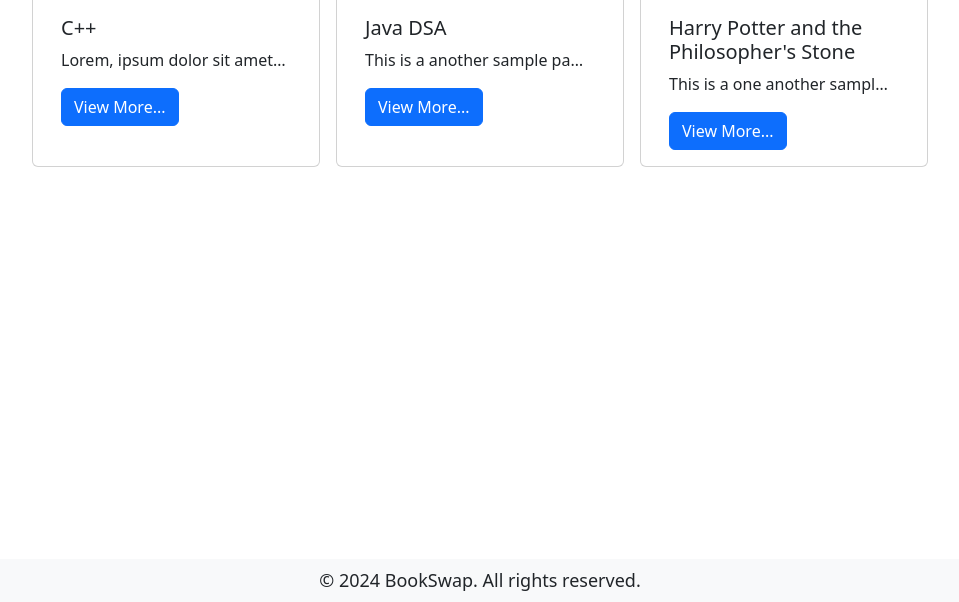
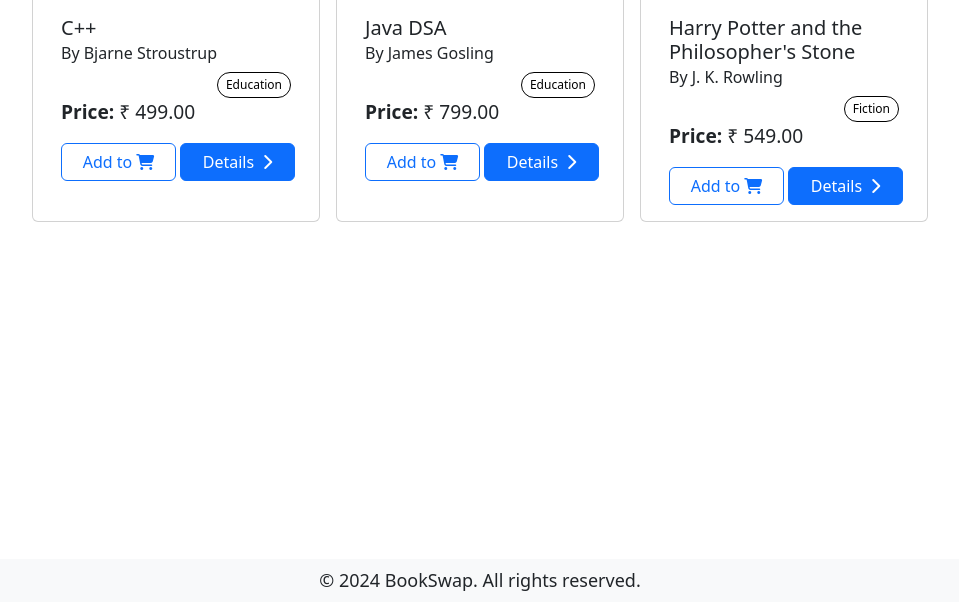
Before and after one commit to Aryan-Git-Hub/bookswap_co, a Django app: page / in a window 1280 px wide. Shown: the part 439-1041 px from the top of the page, without its empty margins (160-1119 px from the left). Run offline with Django 5.2, Linux system fonts and the light colour scheme; data comes from the database, SQL or seed files in the repository; both versions use the stored data as it was after the commit; some libraries are stand-ins or nearby versions.

Commit message:
Updated books card design

```diff
--- /dev/null
+++ b/static/books/book_index.css
@@ -0,0 +1,16 @@
+.card:hover {
+    transform: scale(1.02);
+    transition: .2s;
+    box-shadow: 0 0 1.2rem rgba(60, 60, 60, 0.2)
+  }
+
+  .card:hover .card-body .category-badge {
+      color: #fafafa !important;
+    background-color: #555;
+    border:0 !important;
+    font-weight: 700;
+  }
+
+  .price-space-in-card {
+    font-size: 1.2rem;;
+  }
--- a/templates/base.html
+++ b/templates/base.html
@@ -5,9 +5,9 @@
     <meta charset="UTF-8">
     <meta name="viewport" content="width=device-width, initial-scale=1.0">
     <title>{% block title %}BookSwap{% endblock title %}</title>
-    <script src="{% static "bootstrap/bootstrap.bundle.min.js" %}"></script>
     <link rel="stylesheet" href="{% static "bootstrap/bootstrap.min.css" %}">
     <link href="https://cdnjs.cloudflare.com/ajax/libs/font-awesome/6.5.1/css/all.min.css" rel="stylesheet">
+    <script src="{% static "bootstrap/bootstrap.bundle.min.js" %}"></script>
     <link rel="stylesheet" href="{% static "css/styles.css" %}">
     <link rel="stylesheet" href="{% static "css/header.css" %}">
     {% block css %}{% endblock css %}
--- a/templates/books/index.html
+++ b/templates/books/index.html
@@ -1,5 +1,11 @@
-{% extends "base.html" %} {% load static %} {% block content %}
+{% extends "base.html" %} {% load static %}
 {% include "sticky_messages_alert.html" %}
+
+{% block css %}
+<link rel="stylesheet" href="{% static "books/book_index.css" %}">
+{% endblock css %}
+
+{% block content %}
 
 <div class="container my-4">
   <h3>Fresh recommendations</h3>
@@ -10,9 +16,18 @@
         <div class="card" style="width: 18rem;z-index:0 !important;">
             <img src="/media/{{book.images.all.0.image.name}}" class="card-img-top" alt="..." style="height: 18rem;">
             <div class="card-body">
-              <h5 class="card-title">{{book.book_name}}</h5>
-              <p class="card-text">{{book.desc|truncatechars:28}}</p>
-              <a href="/book-view/{{book.id}}" class="btn btn-primary">View More...</a>
+              <h5 class="card-title">{{book.book_name|truncatechars:48}} <br>
+                <span class="fw-normal fs-6">By {{book.author}}</span>
+              </h5>
+
+              <p class="card-text">
+                <span class=" d-flex justify-content-end"><span class="text-black category-badge" title="category" style="padding: 0.2rem 0.5rem; border-radius:1rem; border: 1px solid black; font-size: 0.75rem;">{{book.category}}</span></span>
+                <span class="price-space-in-card"><span class="fw-bold" style="">Price:</span> ₹ {{book.price}}.00 </span>
+              </p>
+              <div class="d-flex">
+                <a href="/book-view/{{book.id}}" class="btn btn-outline-primary col-6">Add to <i class="fa fa-shopping-cart"></i></a>
+                <a href="/book-view/{{book.id}}" class="btn btn-primary col-6 ms-1">Details <i class="fa fa-chevron-right ms-1"></i></a>
+              </div>
             </div>
           </div>
         {% endfor %}
```
Also changed, not shown: db.sqlite3.
